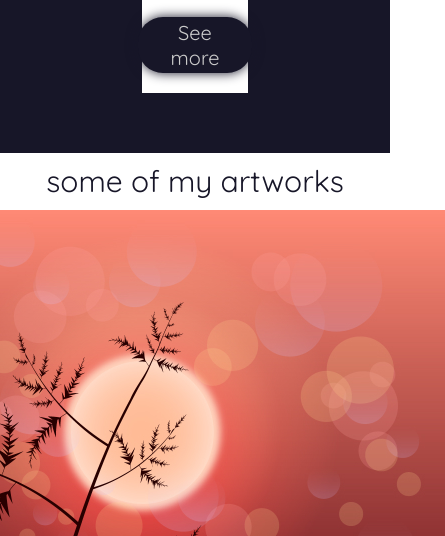
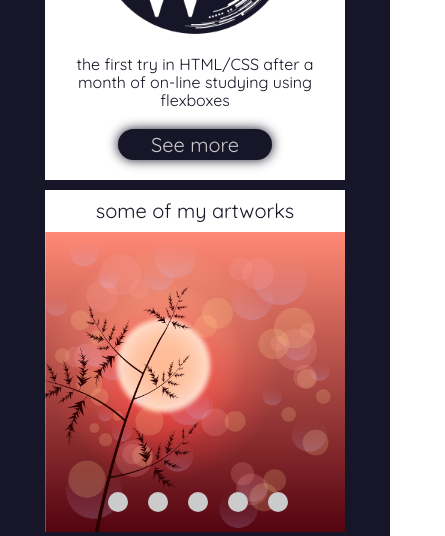
Before and after one commit to WWWolkodaWWW/rsschool-cv, a website: page index.html in a window 390 px wide. Shown: the part 4858-5394 px from the top of the page, 445 px wide, since content can reach past the window. Drawn offline with Linux system fonts and the light colour scheme.

Commit message:
feat: implement adaptive on tablet and mobile screen projects section

```diff
--- a/sass/components/_projects.scss
+++ b/sass/components/_projects.scss
@@ -11,6 +11,11 @@
 		position: absolute;
 		bottom: 0;
 		right: 0;
+
+		@include media-tablet {
+			position: relative;
+			padding-top: 10px;
+		}
 	}
 
 	&__link {
@@ -20,6 +25,20 @@
 
 .projects-container {
 	padding: 60px 0;
+
+	@include media-laptop {
+		padding: 30px 0;
+	}
+
+	@include media-tablet {
+		flex-direction: column;
+		align-items: center;
+		padding: 30px 0 0 0;
+	}
+
+	@include media-mobile-big-width {
+		padding: 15px 0 0 0;
+	}
 }
 .project-card {
 	display: flex;
@@ -29,6 +48,13 @@
 	color: $color-primary;
 	width: calc((100% - 50px) / 3);
 	align-items: center;
+
+	@include media-tablet {
+		margin-bottom: 10px;
+		width: calc(100vw - 468px);
+		min-width: 300px;
+		min-height: 300px;
+	}
 
 	&__content {
 		display: flex;
@@ -60,11 +86,26 @@
 	&__title {
 		@include font($size: 3rem, $height: 3.7rem);
 		padding: 10px 0;
+
+		@include media-laptop {
+			@include font($size: 2.5rem);
+		}
+
+		@include media-tablet {
+			@include font($size: 2rem);
+		}
 	}
 
 	&__image {
 		display: none;
 		width: 100%;
+
+		@media screen and (max-width: 516px) {
+			> img {
+				width: calc(100vw - 120px);
+				min-width: 300px;
+			}
+		}
 	}
 
 	&__navigation {
@@ -72,6 +113,14 @@
 		position: absolute;
 		bottom: 20px;
 		left: 33%;
+
+		@media screen and (max-width: 516px) {
+			left: 27%;
+		}
+
+		@include media-mobile-big-width {
+			left: 21%;
+		}
 	}
 }
 
```
Also changed, not shown: sass/style.css, 1 other file.
